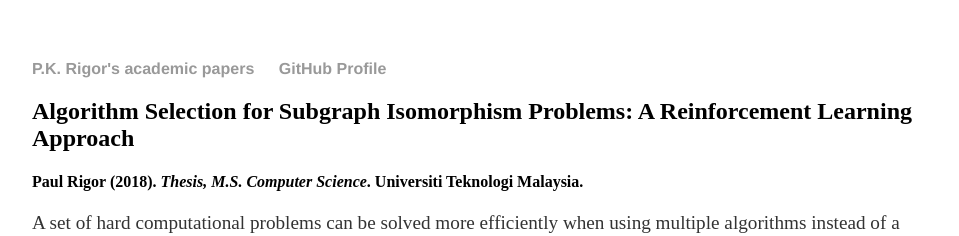
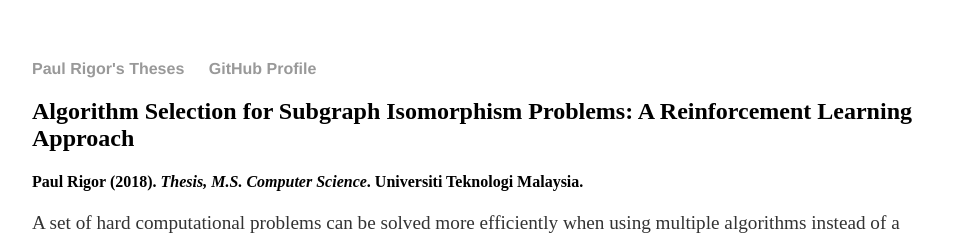
Before and after one commit to kvrigor/kvrigor.github.io, a Jekyll site: the page built from index.md, in a window 1280 px wide. Shown: the top 236 px of the page, without its empty margins (160-1119 px from the left). Built offline with Jekyll 4.4.1, drawn with Linux system fonts in a browser that asks for light colours.

Commit message:
Changed site title

```diff
--- a/_config.yml
+++ b/_config.yml
@@ -1,4 +1,4 @@
-title:    "P.K. Rigor's academic papers"
+title:    "Paul Rigor's Theses"
 markdown: kramdown
 
 exclude:
```
